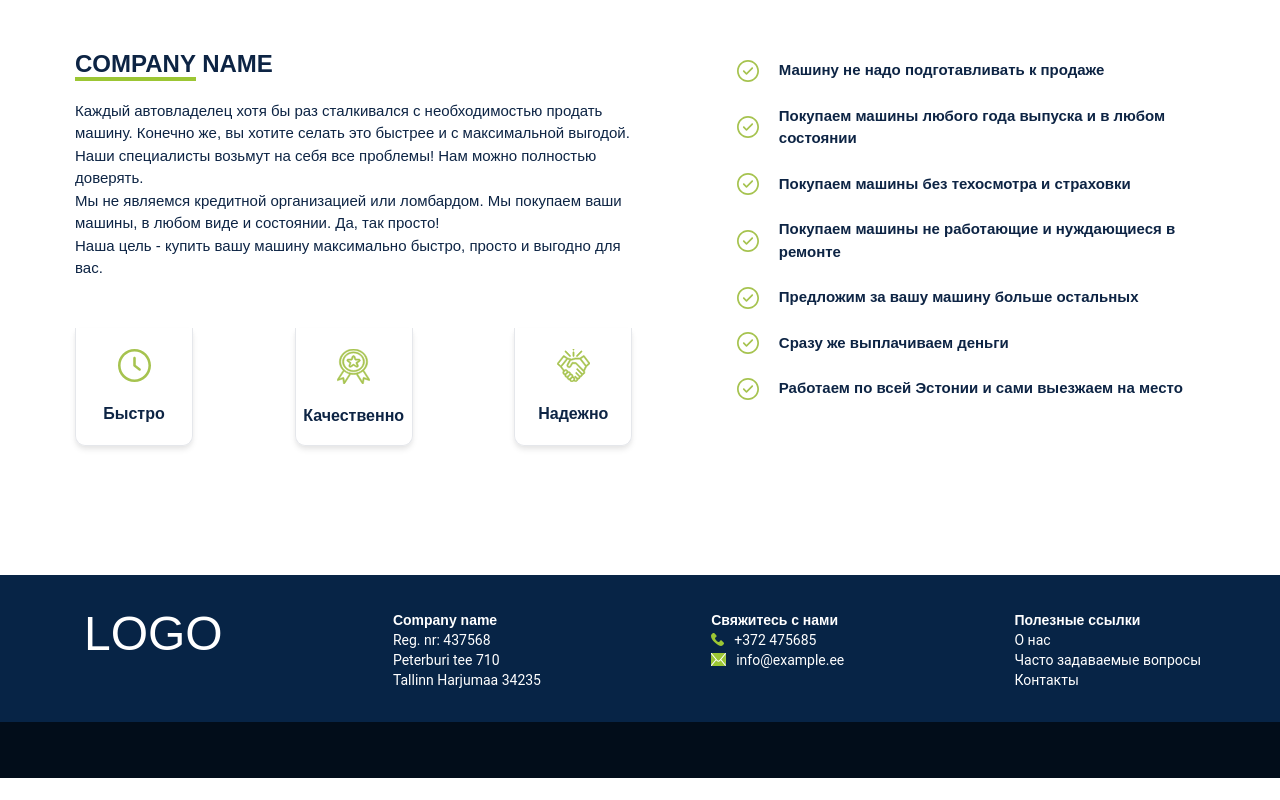
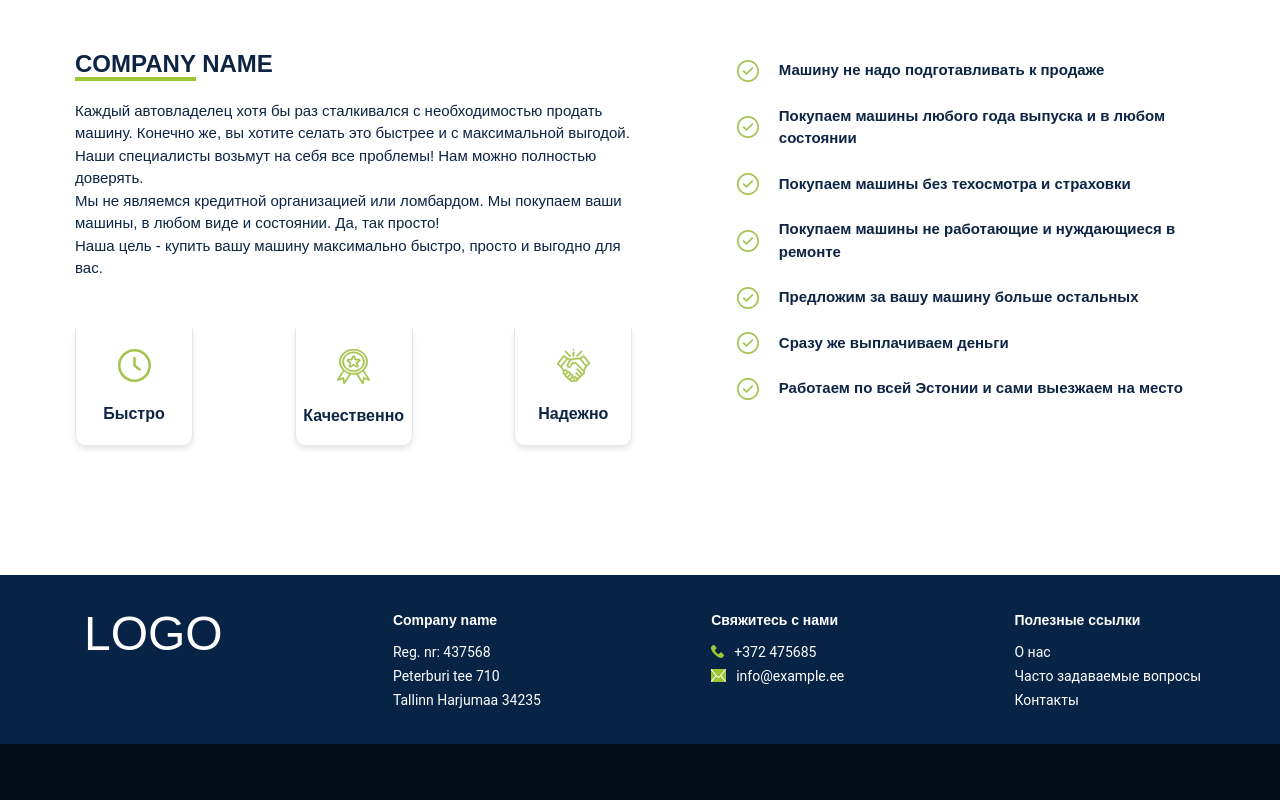
Before and after one commit to santaz0r/itsolutions, a React (Vite) app: page / in a window 1280 px wide. Shown: the part 1757-2557 px from the top of the page. Before the commit the page ends 2535 px from the top, so only its background shows below. Built offline with nearby package versions, Linux system fonts and the light colour scheme.

Commit message:
fix: fix footer's spacing

```diff
--- a/src/App/components/FooterInfo/FooterInfo.tsx
+++ b/src/App/components/FooterInfo/FooterInfo.tsx
@@ -8,10 +8,10 @@ type TProps = {
 const FooterInfo = ({ title, info, pathIcons }: TProps) => {
   return (
     <div className="text-sm text-white">
-      <div className="font-arimo font-bold ">{title}</div>
+      <div className="font-arimo font-bold mb-2.5">{title}</div>
       <div>
         {info.map((item, index) => (
-          <p key={item} className="flex items-center">
+          <p key={item} className="flex items-center py-0.5">
             {pathIcons && <img className="mr-2.5" src={`src/assets/${pathIcons[index]}`} alt="test" />} {item}
           </p>
         ))}
```
